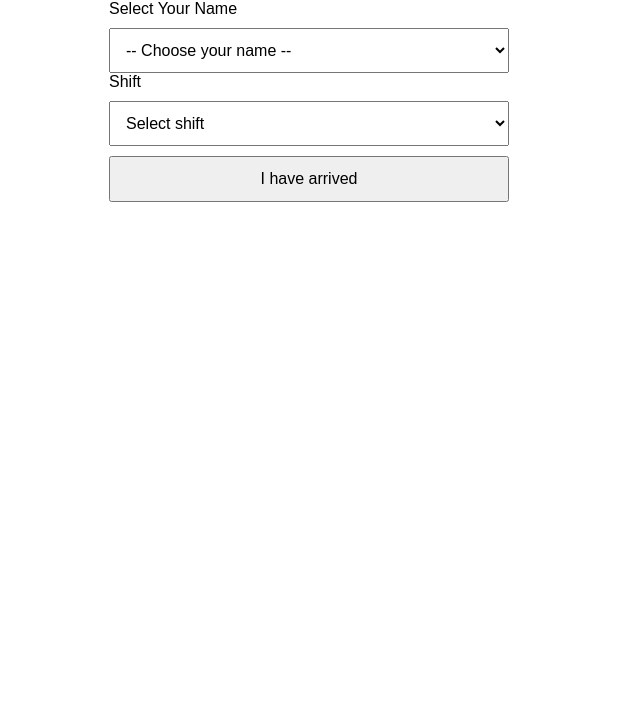
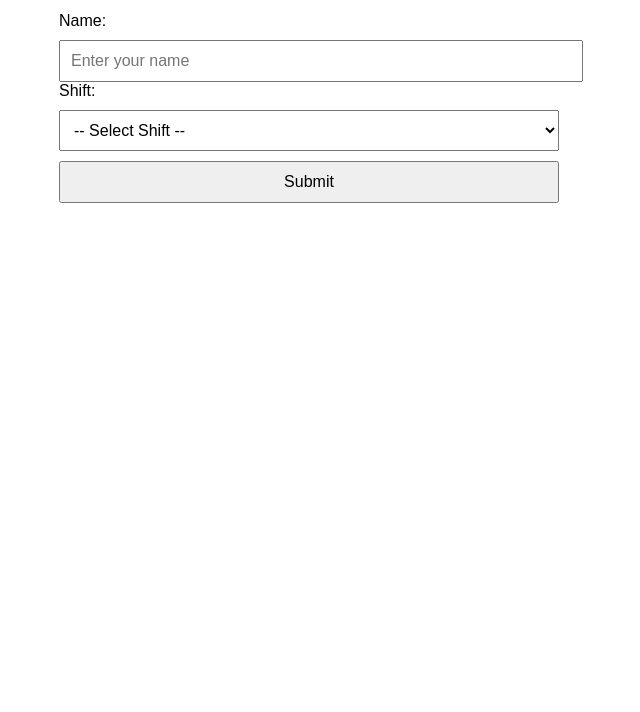
Before and after one commit to justinleeeeeeeeeee/hillview-checkin, a plain HTML site: page index.html in a window 1280 px wide. Shown: the part 88-800 px from the top of the page, without its empty margins (331-971 px from the left). Drawn offline with Linux system fonts and the light colour scheme.

Commit message:
Update index.html

```diff
--- a/index.html
+++ b/index.html
@@ -1,111 +1,103 @@
 <!DOCTYPE html>
 <html lang="en">
 <head>
-  <meta charset="UTF-8" />
-  <meta name="viewport" content="width=device-width, initial-scale=1" />
-  <meta name="apple-mobile-web-app-capable" content="yes" />
-  <title>Hillview Check-In</title>
+  <meta charset="UTF-8">
+  <title>DAILYBOT Check-In</title>
+  <meta name="viewport" content="width=device-width, initial-scale=1.0">
   <style>
-    body { font-family: sans-serif; padding: 20px; max-width: 400px; margin: auto; }
-    input, select, button { width: 100%; padding: 12px; margin-top: 10px; font-size: 16px; }
-    #status { margin-top: 20px; font-weight: bold; }
+    body {
+      font-family: Arial, sans-serif;
+      padding: 2em;
+      max-width: 500px;
+      margin: auto;
+    }
+    input, select, button {
+      width: 100%;
+      padding: 10px;
+      margin-top: 10px;
+      font-size: 1em;
+    }
+    #status {
+      margin-top: 15px;
+      font-weight: bold;
+    }
   </style>
 </head>
 <body>
-  <h2>Hillview Camp Duty Check-In</h2>
+  <h2>DAILYBOT Check-In</h2>
 
-  <label for="name">Select Your Name</label>
-  <select id="name" required>
-    <option value="">-- Choose your name --</option>
-    <option value="Asher">Asher</option>
-    <option value="Benjamin">Benjamin</option>
-    <option value="Chen Chang">Chen Chang</option>
-    <option value="Daniel">Daniel</option>
-    <option value="Dervin">Dervin</option>
-    <option value="Dong Han">Dong Han</option>
-    <option value="Eason">Eason</option>
-    <option value="Edwin">Edwin</option>
-    <option value="Emmanuel">Emmanuel</option>
-    <option value="Eric">Eric</option>
-    <option value="Esher">Esher</option>
-    <option value="Ethan">Ethan</option>
-    <option value="Farhansha">Farhansha</option>
-    <option value="Harshith">Harshith</option>
-    <option value="Hibri">Hibri</option>
-    <option value="Hui Han">Hui Han</option>
-    <option value="Isaac Chew">Isaac Chew</option>
-    <option value="Jason">Jason</option>
-    <option value="Joshua">Joshua</option>
-    <option value="Keane">Keane</option>
-    <option value="Kieran">Kieran</option>
-    <option value="Madan">Madan</option>
-    <option value="Philip">Philip</option>
-    <option value="Qi An">Qi An</option>
-    <option value="Raphael">Raphael</option>
-    <option value="Ron">Ron</option>
-    <option value="Ruo Chen">Ruo Chen</option>
-    <option value="Shunxin">Shunxin</option>
-    <option value="Viknesh">Viknesh</option>
+  <label for="name">Name:</label>
+  <input type="text" id="name" placeholder="Enter your name">
+
+  <label for="shift">Shift:</label>
+  <select id="shift">
+    <option value="">-- Select Shift --</option>
+    <option value="AM">AM</option>
+    <option value="PM">PM</option>
   </select>
 
-  <label for="shift">Shift</label>
-  <select id="shift" required>
-    <option value="">Select shift</option>
-    <option value="AM">AM (0800–1730)</option>
-    <option value="PM">PM (1730–0800)</option>
-  </select>
+  <button onclick="getLocationAndSubmit()">Submit</button>
 
-  <button onclick="submitForm()">I have arrived</button>
-
-  <p id="status"></p>
+  <div id="status"></div>
 
   <script>
-    async function submitForm() {
-      const name = document.getElementById("name").value;
+    function getLocationAndSubmit() {
+      const status = document.getElementById("status");
+      const name = document.getElementById("name").value.trim();
       const shift = document.getElementById("shift").value;
-      const status = document.getElementById("status");
-      status.textContent = "📍 Requesting location permission...";
 
       if (!name || !shift) {
-        status.textContent = "⚠️ Please select both your name and shift.";
+        status.textContent = "Please enter your name and shift.";
         return;
       }
 
       if (!navigator.geolocation) {
-        status.textContent = "❌ Your browser does not support location.";
+        status.textContent = "Geolocation is not supported by your browser.";
         return;
       }
 
-      navigator.geolocation.getCurrentPosition(
-        async pos => {
-          const lat = pos.coords.latitude;
-          const lng = pos.coords.longitude;
+      status.textContent = "Getting location...";
 
-          try {
-            const res = await fetch("https://script.google.com/macros/s/AKfycbxCsHKRmwYpeIec-813G1kXUFu0WsMbuP7gAUbnSH1wDevq05lXT3Cw-Gi34X8CFtT44w/exec", {
-              method: "POST",
-              body: JSON.stringify({ name, shift, lat, lng }),
-              headers: { "Content-Type": "application/json" }
-            });
+      navigator.geolocation.getCurrentPosition(success, error, {
+        enableHighAccuracy: true,
+        timeout: 10000,
+        maximumAge: 0
+      });
 
-            const text = await res.text();
-            status.textContent = text;
+      function success(position) {
+        const lat = position.coords.latitude;
+        const lng = position.coords.longitude;
+        const device = /iPhone|Android/i.test(navigator.userAgent) ? "Mobile" : "Desktop";
 
-          } catch (err) {
-            status.textContent = "❌ Failed to connect. Try again.";
+        const payload = {
+          name: name,
+          shift: shift,
+          lat: lat,
+          lng: lng,
+          device: device
+        };
+
+        fetch('https://script.google.com/macros/s/AKfycbxCsHKRmwYpeIec-813G1kXUFu0WsMbuP7gAUbnSH1wDevq05lXT3Cw-Gi34X8CFtT44w/exec', {
+          method: "POST",
+          body: JSON.stringify(payload),
+          headers: {
+            "Content-Type": "application/json"
           }
-        },
-        error => {
-          if (error.code === error.PERMISSION_DENIED) {
-            status.textContent = "❌ Location access was denied. Please allow it in your settings.";
-          } else if (error.code === error.TIMEOUT) {
-            status.textContent = "❌ Location request timed out. Try again near a window.";
-          } else {
-            status.textContent = "❌ Unable to get location. Please try again.";
-          }
-        },
-        { enableHighAccuracy: true, timeout: 10000 }
-      );
+        })
+        .then(response => response.text())
+        .then(data => {
+          status.textContent = "✅ Check-in successful.";
+        })
+        .catch(err => {
+          console.error(err);
+          status.textContent = "❌ Error submitting. Please try again.";
+        });
+      }
+
+      function error(err) {
+        console.warn(`ERROR(${err.code}): ${err.message}`);
+        status.textContent = "❌ Location access denied. Please enable it in browser settings.";
+      }
     }
   </script>
 </body>
```
